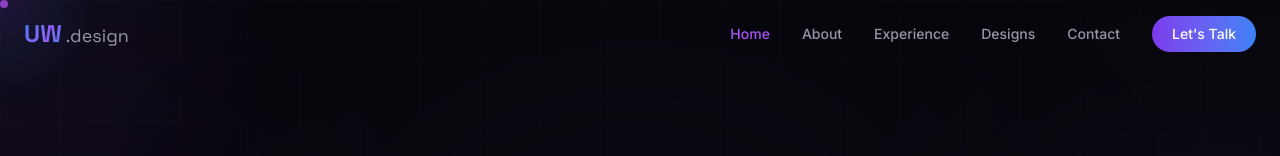
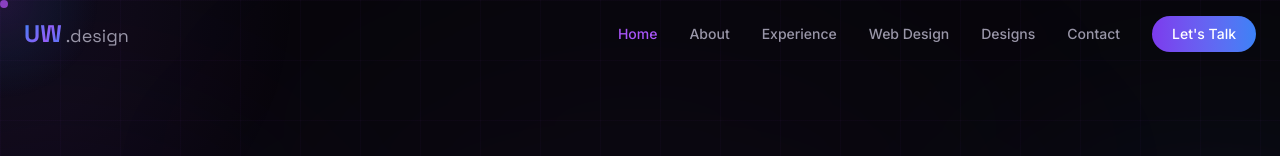
Before and after one commit to udani-24/Portfolio, a React (Vite) app: page / in a window 1280 px wide. Shown: the top 156 px of the page. Built offline with nearby package versions, Linux system fonts and the light colour scheme.

Commit message:
Add 'Web Design' link and update sections array

```diff
--- a/src/components/Navbar.tsx
+++ b/src/components/Navbar.tsx
@@ -5,6 +5,7 @@ const navLinks = [
   { label: 'Home', href: '#home' },
   { label: 'About', href: '#about' },
   { label: 'Experience', href: '#experience' },
+  { label: 'Web Design', href: '#web-experience' },
   { label: 'Designs', href: '#designs' },
   { label: 'Contact', href: '#contact' },
 ];
@@ -19,7 +20,7 @@ export default function Navbar() {
       setScrolled(window.scrollY > 50);
 
       // Determine active section
-      const sections = ['home', 'about', 'designs', 'experience', 'contact'];
+      const sections = ['home', 'about', 'experience', 'web-experience', 'designs', 'contact'];
       for (const section of sections.reverse()) {
         const el = document.getElementById(section);
         if (el && el.getBoundingClientRect().top <= 200) {
```
